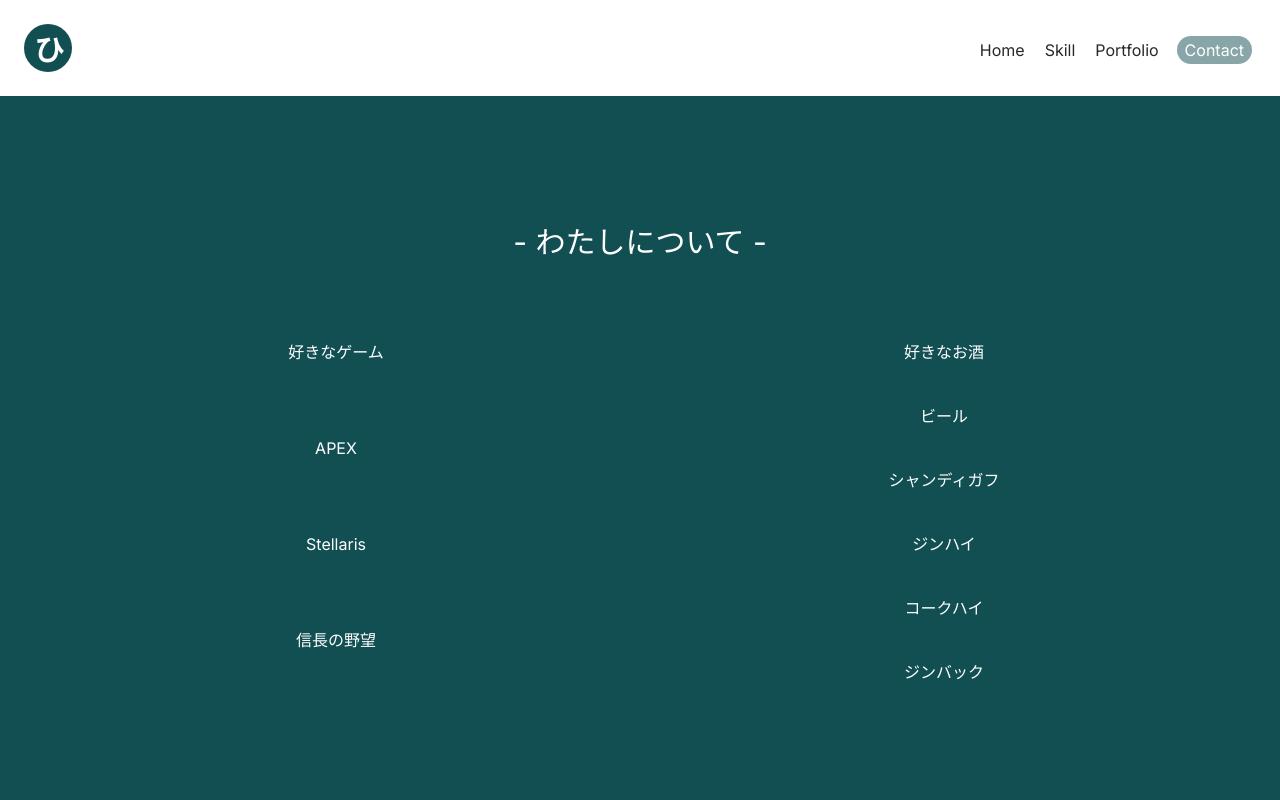
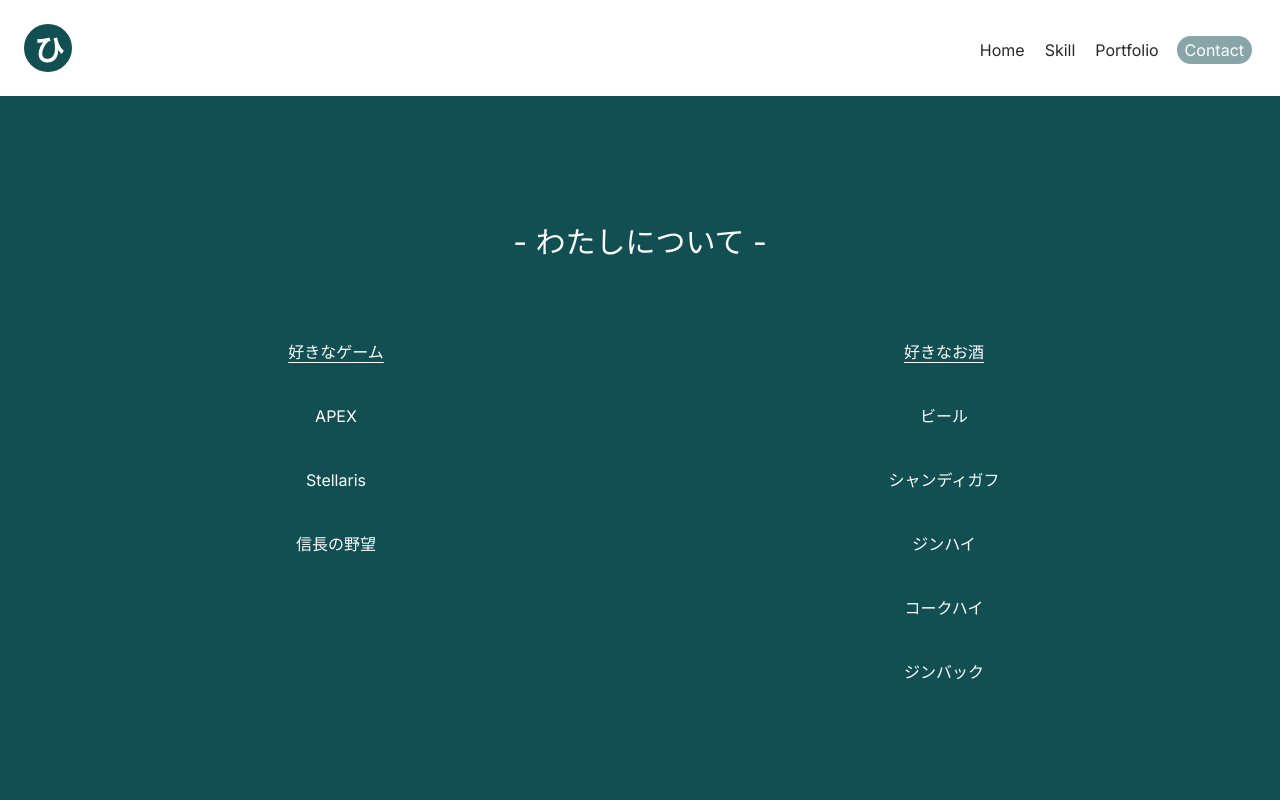
Before and after one commit to CA01971020/hii-site, a Next.js app in the folder hii-site/: page /about in a window 1280 px wide. Shown: the top 800 px of the page. Built offline with nearby package versions, Linux system fonts and the light colour scheme.

Commit message:
スタイルクラスの変更

```diff
--- a/hii-site/src/app/about/page.tsx
+++ b/hii-site/src/app/about/page.tsx
@@ -8,19 +8,23 @@ export default function AboutPage() {
       <section className="relative top-56 pb-56 text-white text-center">
         <h1 className=" text-3xl">- わたしについて -</h1>
         <div className="grid grid-cols-2 mt-20 m-8">
-          <div className="grid grid-cols-1 gap-10">
-            <h2>好きなゲーム</h2>
+          <div>
+            <h2 className=" underline underline-offset-4">好きなゲーム</h2>
+            <div className=" mt-10 grid gap-10">
               <p>APEX</p>
               <p>Stellaris</p>
               <p>信長の野望</p>
             </div>
-          <div className="grid grid-cols-1 gap-10">
-            <h2>好きなお酒</h2>
+          </div>
+          <div>
+            <h2 className=" underline underline-offset-4">好きなお酒</h2>
+            <div className="mt-10 grid gap-10">
               <p>ビール</p>
               <p>シャンディガフ</p>
               <p>ジンハイ</p>
               <p>コークハイ</p>
               <p>ジンバック</p>
+            </div>
           </div>
         </div>
         <div className="mt-40 grid grid-cols-1 m-8">
@@ -41,7 +45,6 @@ export default function AboutPage() {
             />
           ))}
         </div>
-      </section>
         <div className="mt-32 text-white text-center">
           <Link href="/">
             <button className=" bg-Customblack pl-12 pr-12 pt-5 pb-5 rounded-full">
@@ -49,6 +52,7 @@ export default function AboutPage() {
             </button>
           </Link>
         </div>
+      </section>
     </div>
   );
 }
```
Lines whose indentation alone changed are shown as unchanged.
